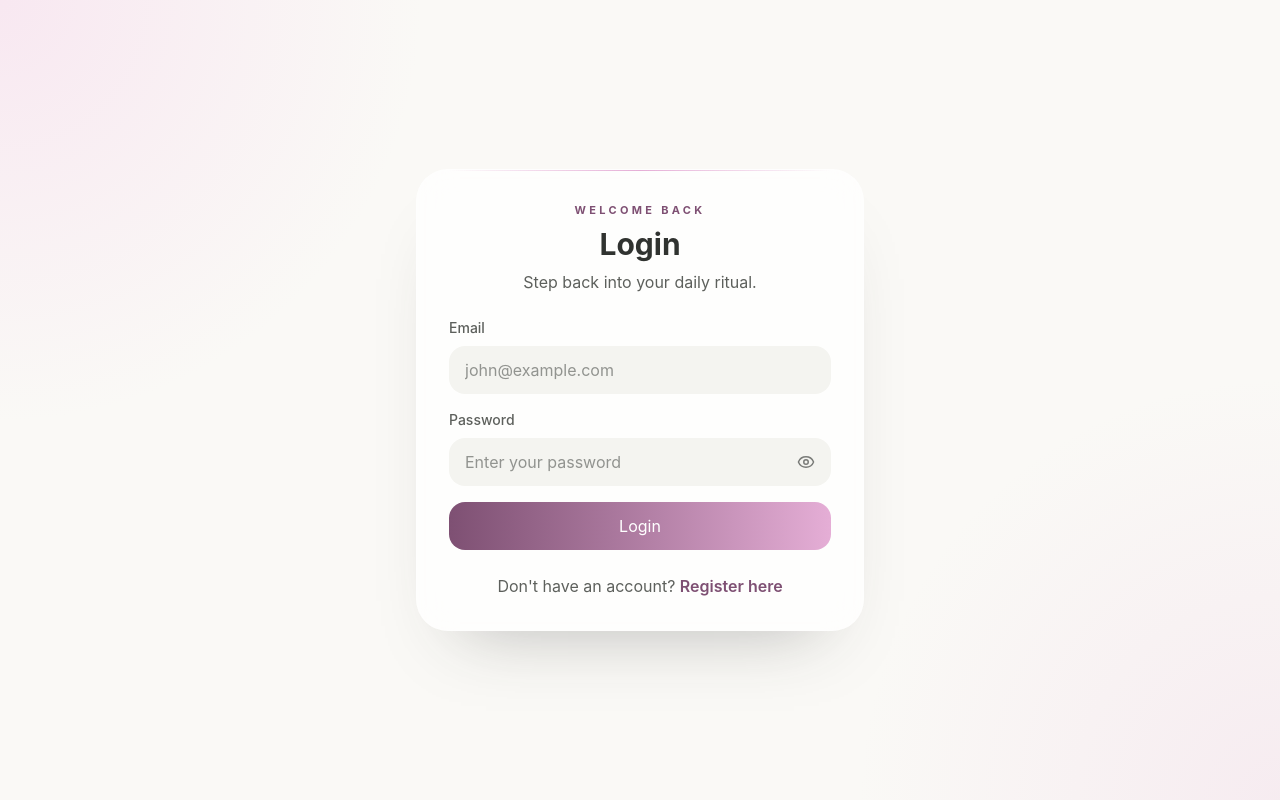
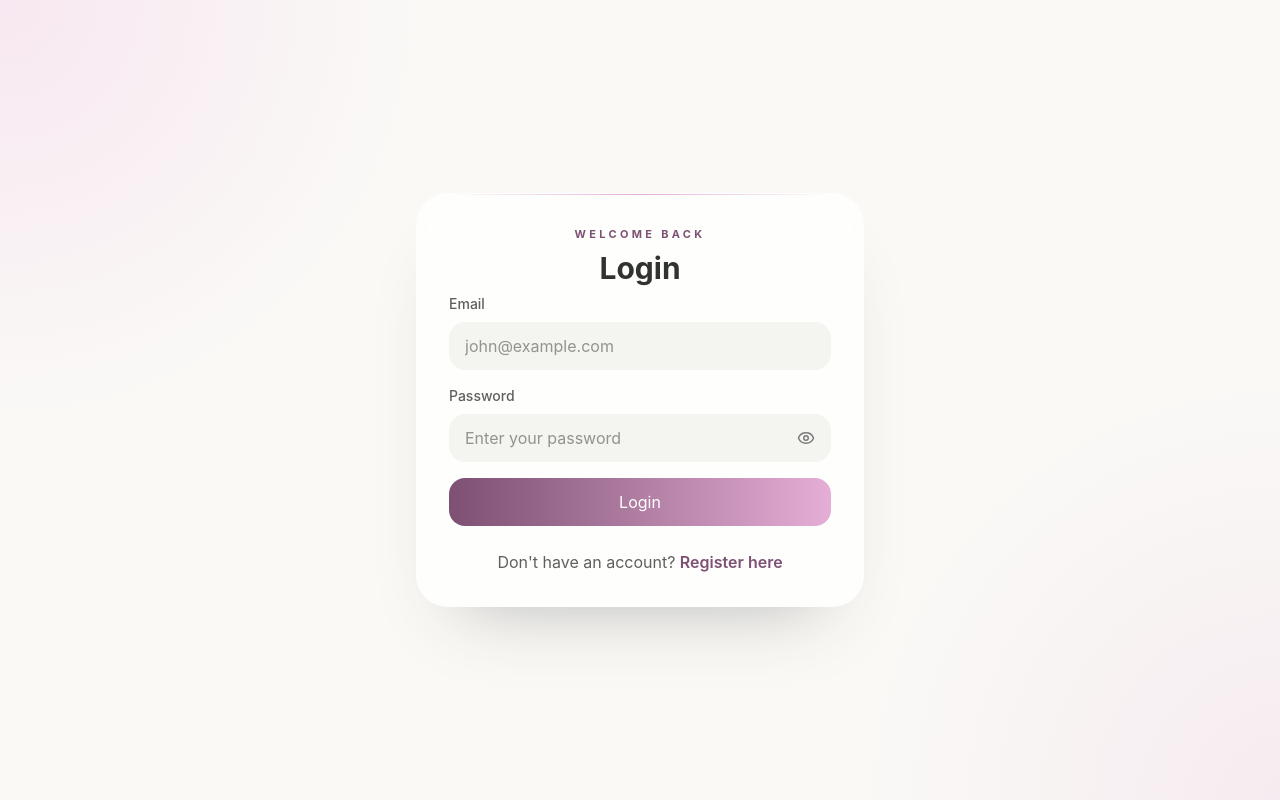
Before and after one commit to priyamvada2209/todo-with-blocking, a React (Vite) app in the folder src/app/UI/: page /login in a window 1280 px wide. Built offline with nearby package versions, Linux system fonts and the light colour scheme; no server answers.

Commit message:
fix: comment out the informational text in LoginPage for cleaner UI

```diff
--- a/src/app/UI/src/pages/LoginPage.jsx
+++ b/src/app/UI/src/pages/LoginPage.jsx
@@ -39,7 +39,7 @@ export const LoginPage = () => {
         <div className="absolute inset-x-8 top-0 h-px bg-gradient-to-r from-transparent via-[#e5aed6] to-transparent" />
         <p className="mb-2 text-center text-[11px] font-bold uppercase tracking-[0.3em] text-[#7e5073]">Welcome Back</p>
         <h1 className="mb-2 text-center text-3xl font-bold text-[#303330]">Login</h1>
-        <p className="mb-6 text-center text-[#5d605c]">Step back into your daily ritual.</p>
+        {/* <p className="mb-6 text-center text-[#5d605c]">Step back into your daily ritual.</p> */}
 
         {errors.general && (
           <div className="mb-4 rounded-2xl bg-[#fff1f4] p-4 text-sm text-[#a8364b]">
```
